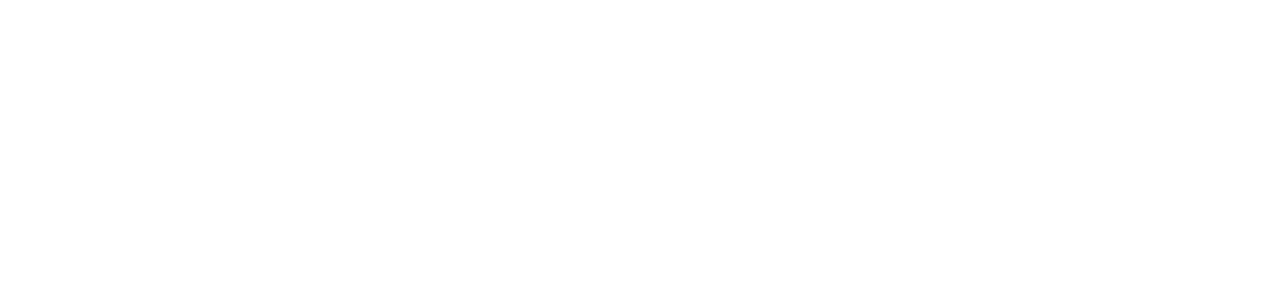
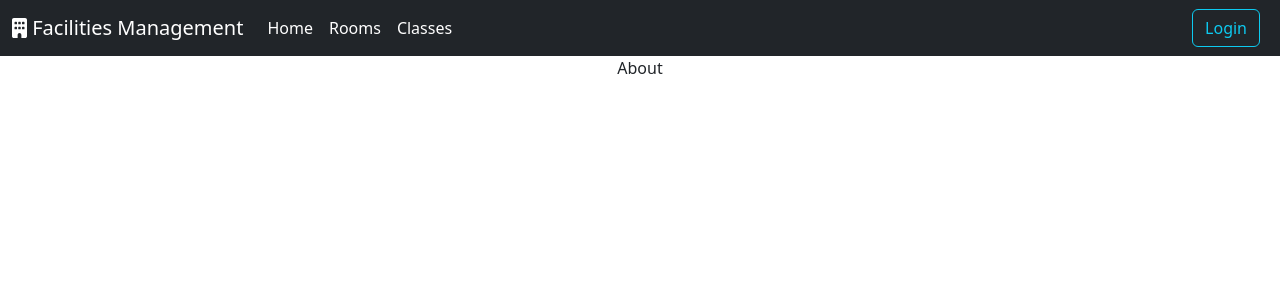
Before and after one commit to antaresQ/Facilities-Management-React-FE, a React (Create React App) app: page /About in a window 1280 px wide. Before the commit this address had no page. Shown: the top 300 px of the page. Built offline with nearby package versions, Linux system fonts and the light colour scheme; no server answers.

Commit message:
working routes and video

```diff
--- a/src/App.js
+++ b/src/App.js
@@ -3,12 +3,12 @@ import './App.css';
 import api from './api/axiosConfig';
 import {useState, useEffect} from 'react';
 import Layout from './components/Layout';
-import { Routes, Route } from 'react-router-dom';
+import { Routes, Route, createBrowserRouter, createRoutesFromElements, BrowserRouter, RouterProvider, Router } from 'react-router-dom';
 import Home from './components/home/Home';
 import Header from './components/header/Header';
 import Video from './components/video/Video';
+import About from './components/about/About';
 import NotFound from './components/notFound/NotFound';
-
 
 function App() {
 
@@ -39,15 +39,18 @@ function App() {
   return (
 
     <div className="App">
-      <Header/>
+      <header>
+        <Header/>
+      </header>
+      <main>
       <Routes>
-        <Route path="/" element={<Layout />}>
-          <Route path="/" element={<Home rooms={rooms}/>}></Route>
-          <Route path="/Video/:ytVideoId" element={<Video />}></Route>
-          <Route path="*" element = {<NotFound/>}></Route>
+        <Route path='/' element={<Layout />} >
+          <Route index element={<Home rooms={rooms}/>} />
+          <Route path="video/:ytVideoId" element={<Video />} />
+          <Route path="About" element={<About />} />
         </Route>
       </Routes>
-
+      </main>
     </div>
 
   );
--- /dev/null
+++ b/src/components/about/About.js
@@ -0,0 +1,11 @@
+import './About.css';
+
+import React from 'react'
+
+const About = () => {
+  return (
+    <div>About</div>
+  )
+}
+
+export default About
--- a/src/components/room/Room.js
+++ b/src/components/room/Room.js
@@ -27,7 +27,7 @@ const Room = ({rooms}) => {
                                             Type: {room.roomType}
                                         </div>
                                         <div className='room-buttons-container'>
-                                            <Link to={(room.VideoUrl != null) ? `/Video/${room.videoUrl.substring(room.videoUrl.length - 11)}` : null}>
+                                            <Link to={(room.videoUrl != null) ? `/video/${room.videoUrl.substring(room.videoUrl.length - 11)}` : null}>
                                                 <div className="play-button-icon-container">
                                                     <FontAwesomeIcon className='play-button-icon'
                                                         icon={faCirclePlay}
--- a/src/components/video/Video.js
+++ b/src/components/video/Video.js
@@ -2,11 +2,11 @@ import {useParams} from 'react-router-dom';
 import ReactPlayer from 'react-player';
 import './Video.css';
 
-import React from 'react'
+import React from 'react';
 
 const Video = () => {
     let params = useParams();
-    let key = params.videoUrl;
+    const key = params.ytVideoId;
 
   return (
     <div className='react-player-container'>
--- a/src/index.js
+++ b/src/index.js
@@ -3,6 +3,7 @@ import ReactDOM from 'react-dom/client';
 import './index.css';
 import App from './App';
 import 'bootstrap/dist/css/bootstrap.min.css';
+import About from './components/about/About';
 //import reportWebVitals from './reportWebVitals';
 import { BrowserRouter, Route, Routes } from 'react-router-dom';
 
@@ -11,7 +12,7 @@ root.render(
   <React.StrictMode>
     <BrowserRouter>
       <Routes>
-        <Route path="/" element={<App />} />
+        <Route path="/*" element={<App />} />
       </Routes>
     </BrowserRouter>
   </React.StrictMode>
```
Also changed, not shown: src/components/about/About.css (added).
